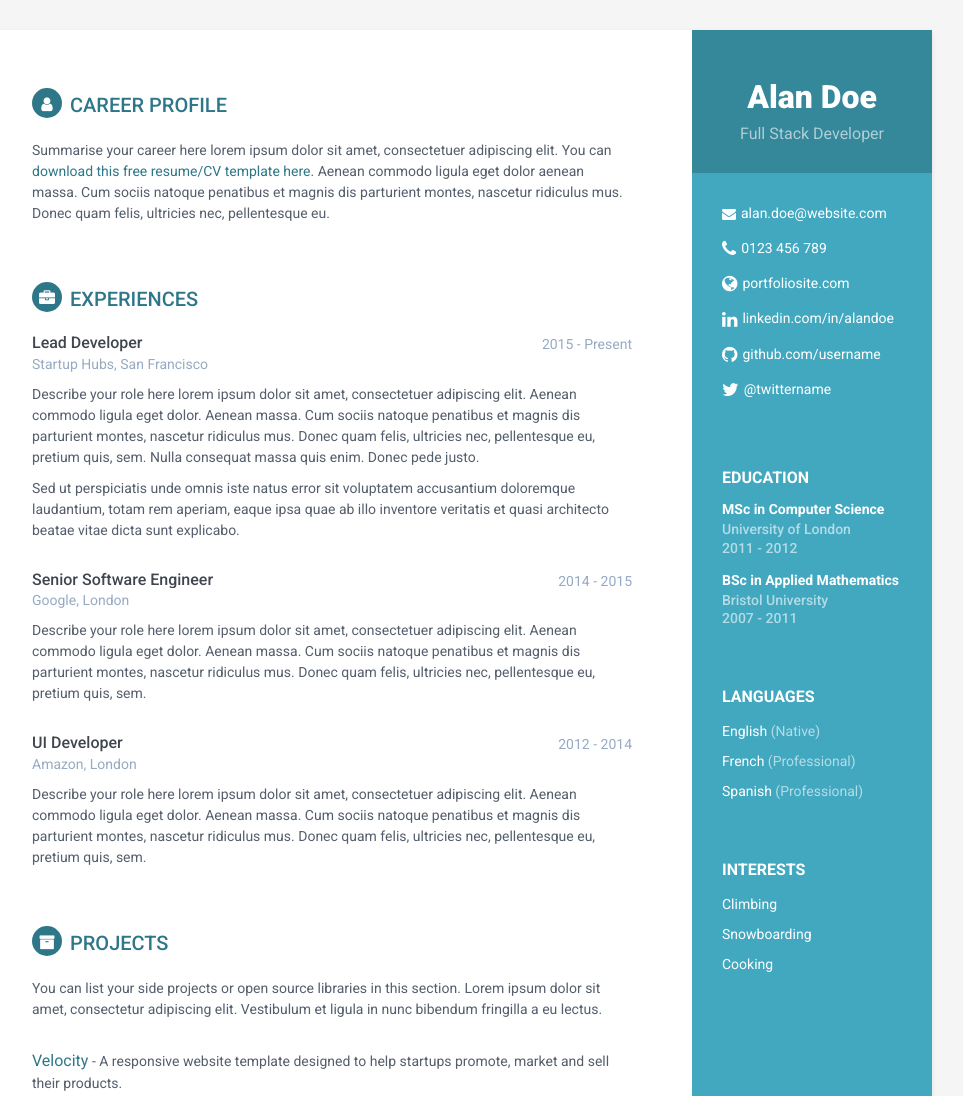
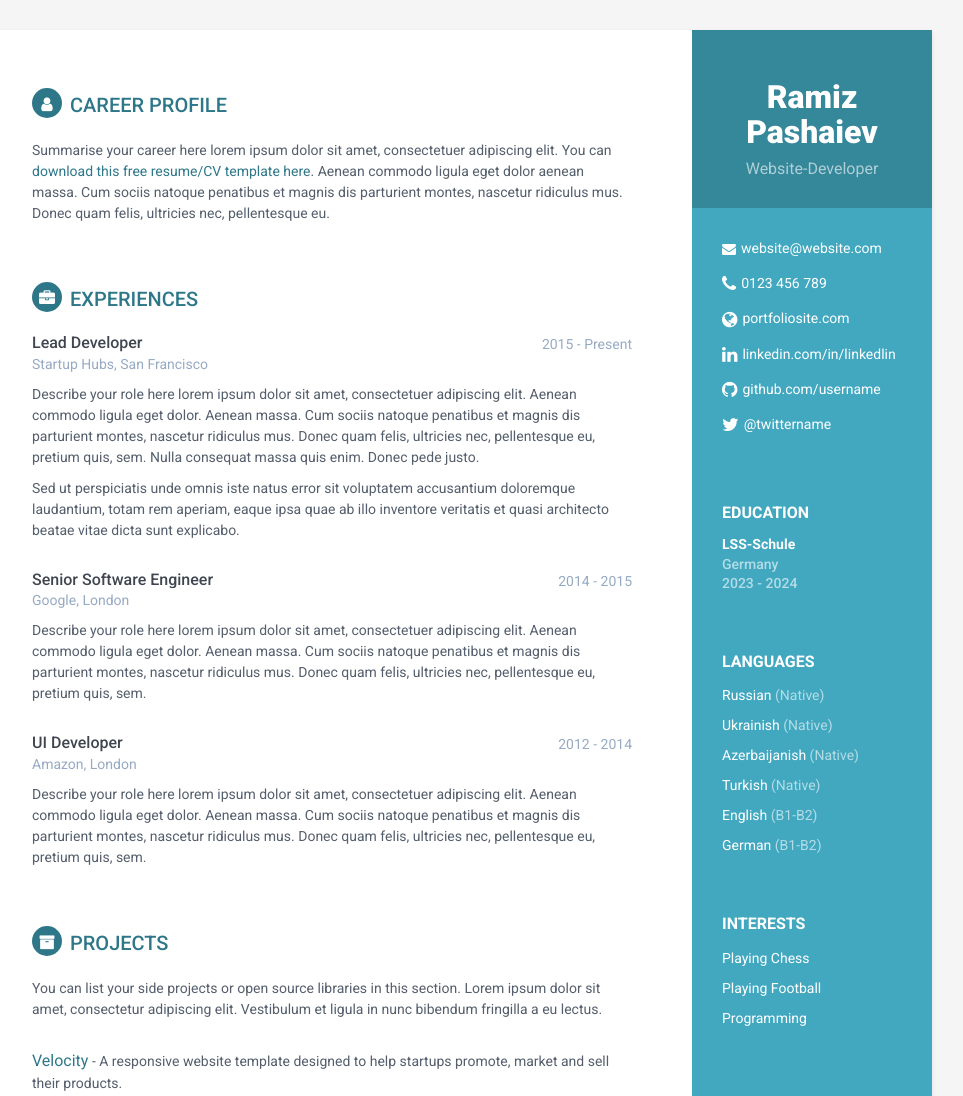
Before and after one commit to RamizP/MyResume, a plain HTML site: page index.html in a window 1280 px wide. Shown: the top 1096 px of the page, without its empty margins (188-1151 px from the left). Drawn offline with Linux system fonts and the light colour scheme.

Commit message:
Update index.html

```diff
--- a/index.html
+++ b/index.html
@@ -31,16 +31,16 @@
         <div class="sidebar-wrapper">
             <div class="profile-container">
                 <img class="profile" src="assets/images/profile.png" alt="" />
-                <h1 class="name">Alan Doe</h1>
-                <h3 class="tagline">Full Stack Developer</h3>
+                <h1 class="name">Ramiz Pashaiev</h1>
+                <h3 class="tagline">Website-Developer</h3>
             </div><!--//profile-container-->
 
             <div class="contact-container container-block">
                 <ul class="list-unstyled contact-list">
-                    <li class="email"><i class="fa fa-envelope"></i><a href="mailto: yourname@email.com">alan.doe@website.com</a></li>
+                    <li class="email"><i class="fa fa-envelope"></i><a href="mailto: yourname@email.com">website@website.com</a></li>
                     <li class="phone"><i class="fa fa-phone"></i><a href="tel:0123 456 789">0123 456 789</a></li>
                     <li class="website"><i class="fa fa-globe"></i><a href="http://themes.3rdwavemedia.com/website-templates/free-responsive-website-template-for-developers/" target="_blank">portfoliosite.com</a></li>
-                    <li class="linkedin"><i class="fa fa-linkedin"></i><a href="#" target="_blank">linkedin.com/in/alandoe</a></li>
+                    <li class="linkedin"><i class="fa fa-linkedin"></i><a href="#" target="_blank">linkedin.com/in/linkedlin</a></li>
                     <li class="github"><i class="fa fa-github"></i><a href="#" target="_blank">github.com/username</a></li>
                     <li class="twitter"><i class="fa fa-twitter"></i><a href="https://twitter.com/3rdwave_themes" target="_blank">@twittername</a></li>
                 </ul>
@@ -48,32 +48,30 @@
             <div class="education-container container-block">
                 <h2 class="container-block-title">Education</h2>
                 <div class="item">
-                    <h4 class="degree">MSc in Computer Science</h4>
-                    <h5 class="meta">University of London</h5>
-                    <div class="time">2011 - 2012</div>
-                </div><!--//item-->
-                <div class="item">
-                    <h4 class="degree">BSc in Applied Mathematics</h4>
-                    <h5 class="meta">Bristol University</h5>
-                    <div class="time">2007 - 2011</div>
+                    <h4 class="degree">LSS-Schule</h4>
+                    <h5 class="meta">Germany</h5>
+                    <div class="time">2023 - 2024</div>
                 </div><!--//item-->
             </div><!--//education-container-->
 
             <div class="languages-container container-block">
                 <h2 class="container-block-title">Languages</h2>
                 <ul class="list-unstyled interests-list">
-                    <li>English <span class="lang-desc">(Native)</span></li>
-                    <li>French <span class="lang-desc">(Professional)</span></li>
-                    <li>Spanish <span class="lang-desc">(Professional)</span></li>
+                    <li>Russian <span class="lang-desc">(Native)</span></li>
+                    <li>Ukrainish <span class="lang-desc">(Native)</span></li>
+                    <li>Azerbaijanish <span class="lang-desc">(Native)</span></li>
+                    <li>Turkish <span class="lang-desc">(Native)</span></li>
+                    <li>English <span class="lang-desc">(B1-B2)</span></li>
+                    <li>German <span class="lang-desc">(B1-B2)</span></li>
                 </ul>
             </div><!--//interests-->
 
             <div class="interests-container container-block">
                 <h2 class="container-block-title">Interests</h2>
                 <ul class="list-unstyled interests-list">
-                    <li>Climbing</li>
-                    <li>Snowboarding</li>
-                    <li>Cooking</li>
+                    <li>Playing Chess</li>
+                    <li>Playing Football</li>
+                    <li>Programming</li>
                 </ul>
             </div><!--//interests-->
 
```
